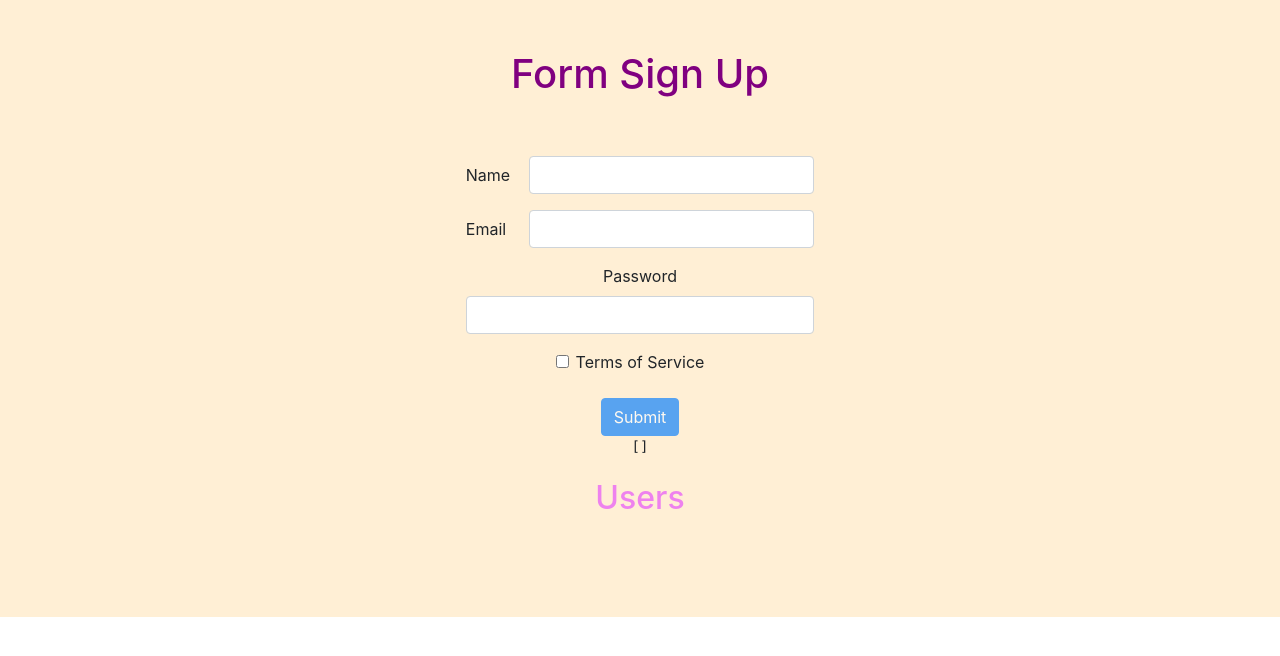
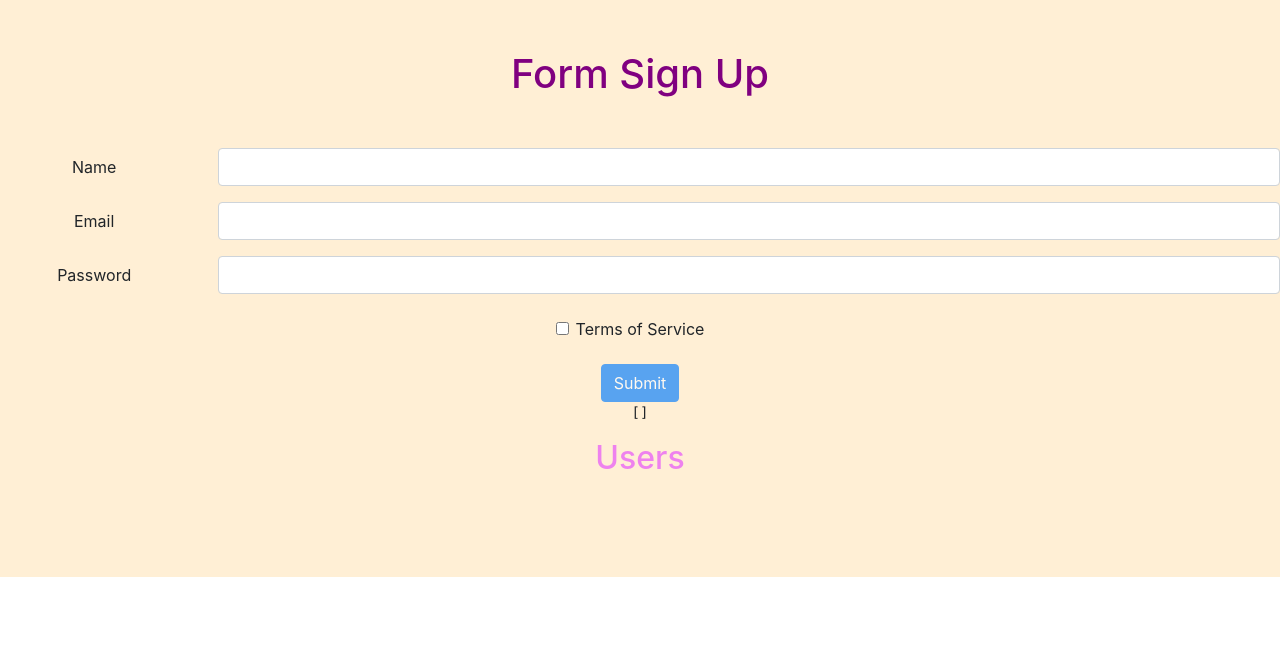
Before and after one commit to maribelcuales/User-Onboarding, a React (Create React App) app in the folder user-onboarding/: page / in a window 1280 px wide. Shown: the top 656 px of the page. Built offline with nearby package versions, Linux system fonts and the light colour scheme.

Commit message:
Added Reactstrap stylings to password input and checkbox.

```diff
--- a/user-onboarding/src/Components/FormComponent.js
+++ b/user-onboarding/src/Components/FormComponent.js
@@ -134,10 +134,11 @@ function FormComponent(props) {
           </Col>
         </FormGroup>
 
-        <FormGroup>
-          <Label htmlFor="password">
+        <FormGroup row>
+          <Label htmlFor="password" sm={2}>
             Password
           </Label>
+          <Col sm={10}>
             <Input
               id="password"
               type="password"
@@ -147,10 +148,11 @@ function FormComponent(props) {
               onChange={inputChange}
             />
             {errors.password.length > 6 ? (<p className="error">{errors.password}</p>) : null}
+          </Col>
         </FormGroup>
 
         <FormGroup>
-          <Label htmlFor="terms" className="terms">
+          <Label htmlFor="terms" sm={2}>
             <Input
               type="checkbox"
               name="terms"
--- a/user-onboarding/src/Components/styles.css
+++ b/user-onboarding/src/Components/styles.css
@@ -1,10 +1,5 @@
 .div-container {
-  display: inline-block;
+  display: flex;
+  flex-direction: column;
   margin-top: 50px;
-
-}
-
-/* .input-name {
-  margin-left: 50px;
-}
- */
+};
```
